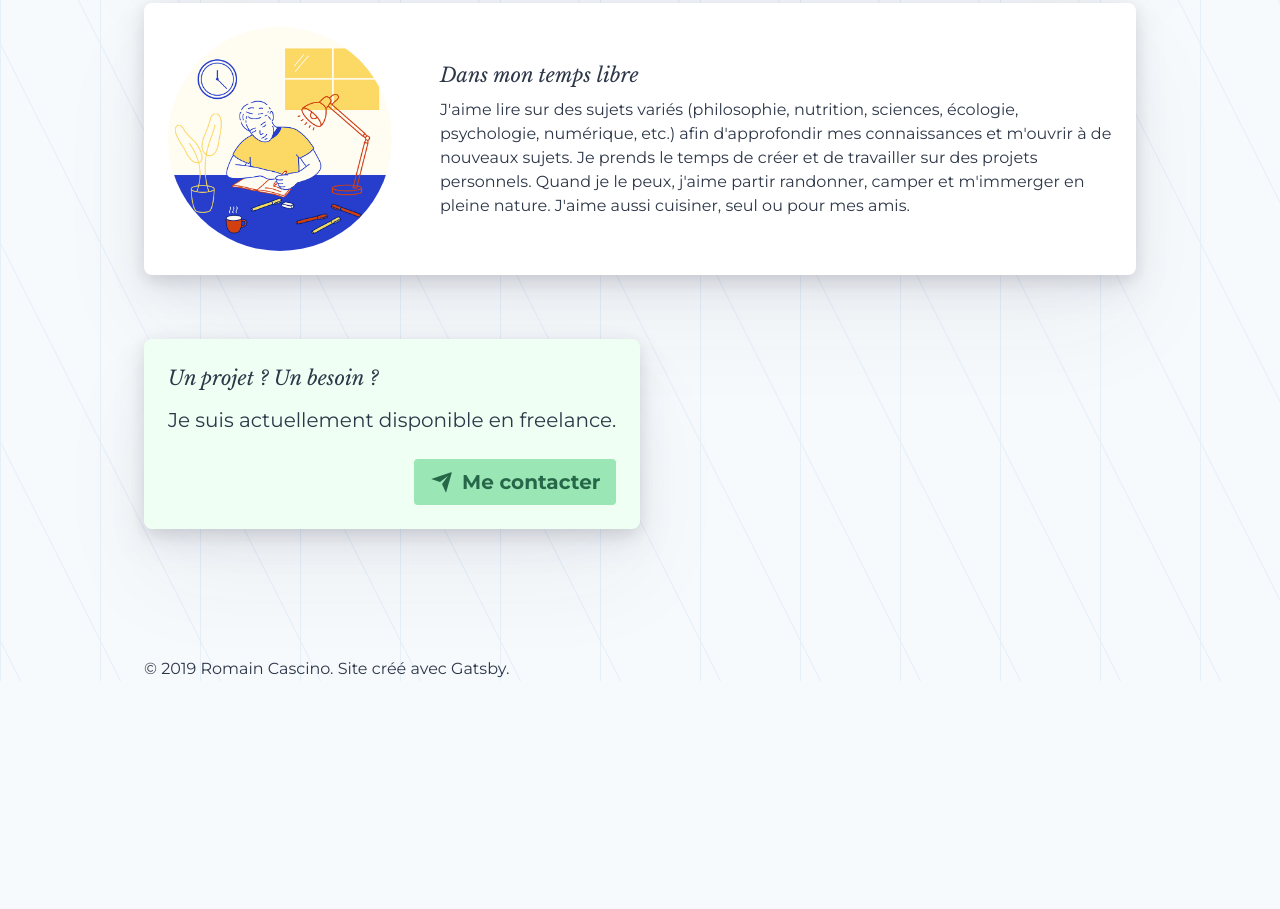
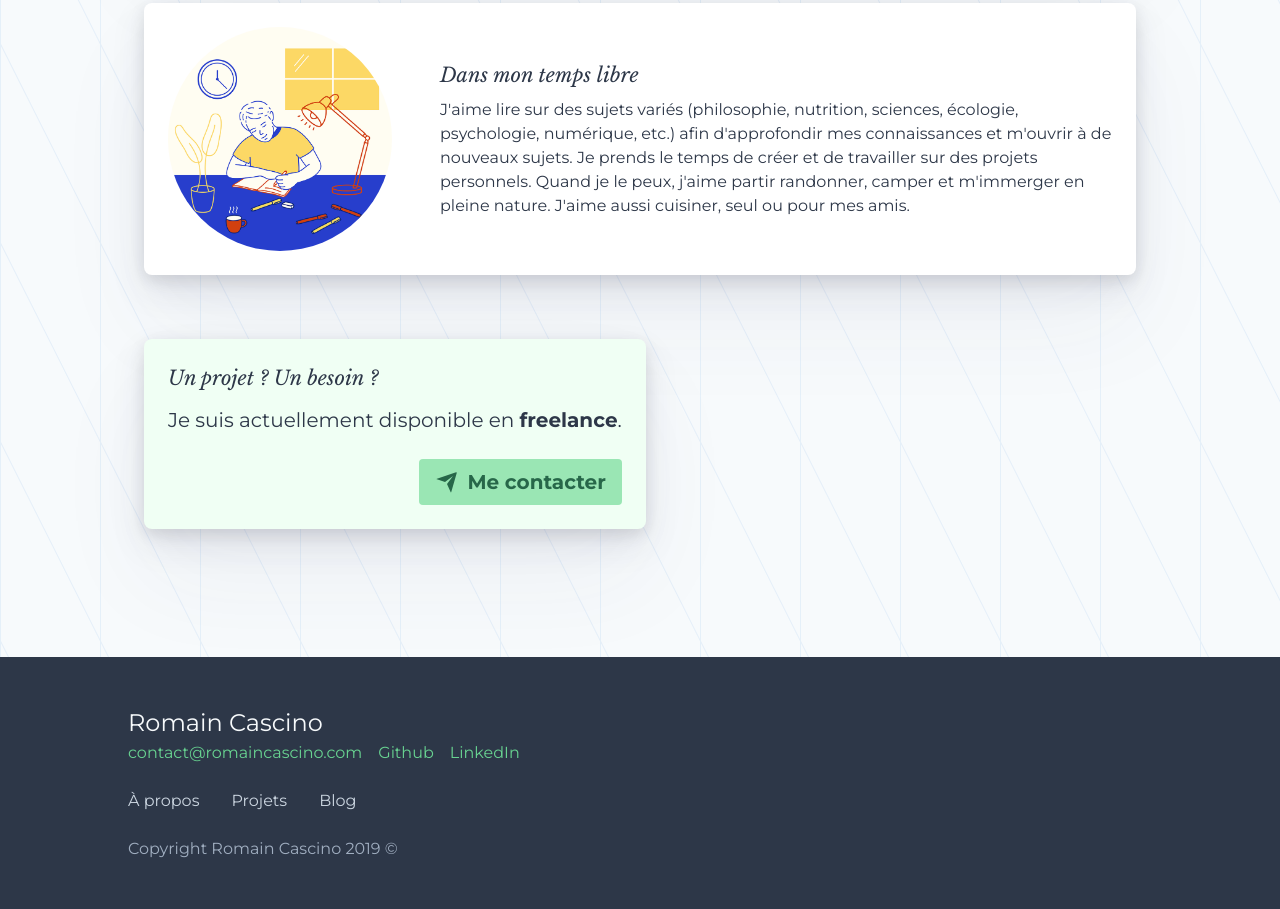
Before and after one commit to RomainCscn/personal-website, a Gatsby site: page /about in a window 1280 px wide. Shown: the part 953-1862 px from the top of the page. Before the commit the page ends 1634 px from the top, so only its background shows below. Built offline with nearby package versions, Linux system fonts and the light colour scheme; Gatsby itself is replaced by a stand-in of ours.

Commit message:
Add footer and icons for buttons

```diff
--- a/src/components/available.js
+++ b/src/components/available.js
@@ -4,7 +4,10 @@ const Available = props => {
   return (
     <div className='inline-block mb-16 p-6 text-xl text-gray-800 bg-green-100 rounded-lg shadow-custom'>
       <div className='serif italic mb-3'>Un projet ? Un besoin ?</div>
-      <div className='mb-6'>Je suis actuellement disponible en freelance.</div>
+      <div className='mb-6'>
+        Je suis actuellement disponible en{' '}
+        <span className='font-bold'>freelance</span>.
+      </div>
       <a
         href='mailto:contact@romaincascino.com'
         className={`${props.className} float-right bg-green-300 hover:bg-green-400 text-green-800 font-bold py-2 px-4 rounded inline-flex items-center`}>
--- /dev/null
+++ b/src/components/footer.js
@@ -0,0 +1,49 @@
+import React from 'react';
+import { Link } from 'gatsby';
+
+const NavLink = props => {
+  return (
+    <Link
+      className={`${props.className} text-gray-400 my-2 sm:my-0 sm:mr-8`}
+      to={props.link}>
+      {props.title}
+    </Link>
+  );
+};
+
+const Footer = () => {
+  return (
+    <footer className='bg-gray-800 mt-16 px-2 py-12 text-gray-100'>
+      <div className='container mx-auto'>
+        <div className='text-2xl'>Romain Cascino</div>
+        <div className='flex flex-col sm:flex-row'>
+          <a
+            className='text-green-400 sm:mr-4'
+            href='mailto:contact@romaincascino.com'>
+            contact@romaincascino.com
+          </a>
+          <a
+            className='text-green-400 sm:mr-4'
+            href='https://github.com/romaincscn'>
+            Github
+          </a>
+          <a
+            className='text-green-400 sm:mr-4'
+            href='https://www.linkedin.com/in/romaincascino/'>
+            LinkedIn
+          </a>
+        </div>
+        <div className='flex flex-col sm:flex-row my-6'>
+          <NavLink title='À propos' link='/about'></NavLink>
+          <NavLink title='Projets' link='/projects'></NavLink>
+          <NavLink title='Blog' link='/blog'></NavLink>
+        </div>
+        <div className='text-gray-500'>
+          Copyright Romain Cascino {new Date().getFullYear()} ©
+        </div>
+      </div>
+    </footer>
+  );
+};
+
+export default Footer;
--- a/src/components/layout.js
+++ b/src/components/layout.js
@@ -1,20 +1,19 @@
 import React from 'react';
 
 import Nav from './nav';
+import Footer from './footer';
 
 class Layout extends React.Component {
   render() {
     const { children } = this.props;
 
     return (
-      <div className='container mx-auto px-4'>
-        <Nav />
-        <main>{children}</main>
-        <footer className='mt-16'>
-          © {new Date().getFullYear()} Romain Cascino. Site créé avec
-          {` `}
-          <a href='https://www.gatsbyjs.org'>Gatsby</a>.
-        </footer>
+      <div>
+        <div className='container mx-auto px-4'>
+          <Nav />
+          <main>{children}</main>
+        </div>
+        <Footer />
       </div>
     );
   }
--- a/src/components/nav.js
+++ b/src/components/nav.js
@@ -32,7 +32,6 @@ const Nav = () => {
         <NavLink title='À propos' link='/about'></NavLink>
         <NavLink title='Projets' link='/projects'></NavLink>
         <NavLink title='Blog' link='/blog'></NavLink>
-        <NavLink title='Contact' link='/contact'></NavLink>
       </div>
     </nav>
   );
--- a/src/components/project.js
+++ b/src/components/project.js
@@ -1,13 +1,27 @@
 import React from 'react';
 import Image from 'gatsby-image';
 import Tag from './tag';
+import github from '../../content/assets/images/logo/github-dark.svg';
+import link from '../../content/assets/images/logo/link.svg';
+
+const GitHubLink = props => {
+  return (
+    <a
+      href={props.link}
+      className={`${props.className} bg-green-300 hover:bg-green-400 text-green-800 font-bold mr-2 py-2 px-4 rounded inline-flex items-center`}>
+      <img className='w-5 mr-2' src={github} alt='GitHub logo' />
+      <span>GitHub</span>
+    </a>
+  );
+};
 
 const Link = props => {
   return (
     <a
       href={props.link}
-      className='bg-green-500 hover:bg-green-600 text-white font-bold mr-2 py-2 px-4 rounded'>
-      {props.text}
+      className={`${props.className} bg-green-300 hover:bg-green-400 text-green-800 font-bold mr-2 py-2 px-4 rounded inline-flex items-center`}>
+      <img className='w-5 mr-2' src={link} alt='Link logo' />
+      <span>Voir</span>
     </a>
   );
 };
@@ -38,8 +52,8 @@ const Project = props => {
             <Tag tag={tag} className='bg-gray-200 text-gray-800' />
           ))}
         </div>
-        {props.link ? <Link link={props.link} text='Voir' /> : null}
-        {props.github ? <Link link={props.github} text='GitHub' /> : null}
+        {props.link ? <Link link={props.link} /> : null}
+        {props.github ? <GitHubLink link={props.github} /> : null}
       </div>
     </div>
   );
```
Also changed, not shown: content/assets/images/logo/github-dark.svg (added), content/assets/images/logo/link.svg (added).
